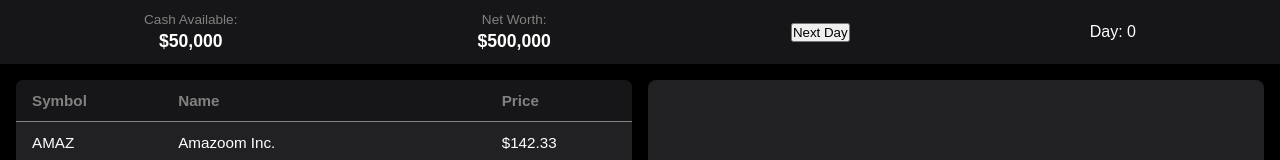
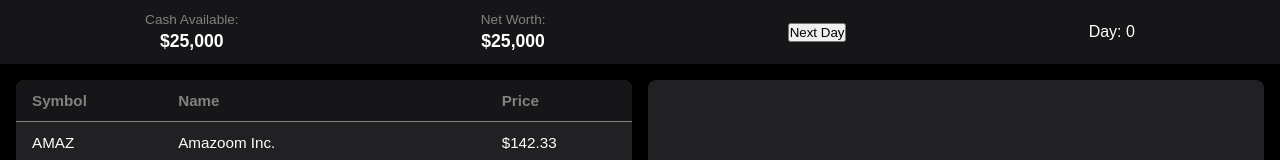
Before and after one commit to kevinsctfries/day-trader, a Next.js app: page /dashboard in a window 1280 px wide. Shown: the top 160 px of the page. Built offline with nearby package versions, Linux system fonts and the light colour scheme.

Commit message:
chore(header): update starting values for user

```diff
--- a/src/app/components/Header/Header.tsx
+++ b/src/app/components/Header/Header.tsx
@@ -11,11 +11,11 @@ const Header: React.FC<HeaderProps> = ({ currentDay, onNextDay }) => {
     <header className={styles.header}>
       <div className={styles.metric}>
         <span className={styles.label}>Cash Available:</span>
-        <span className={styles.value}>$50,000</span>
+        <span className={styles.value}>$25,000</span>
       </div>
       <div className={styles.metric}>
         <span className={styles.label}>Net Worth:</span>
-        <span className={styles.value}>$500,000</span>
+        <span className={styles.value}>$25,000</span>
       </div>
       <button onClick={onNextDay}>Next Day</button>
       <span>Day: {currentDay}</span>
```
